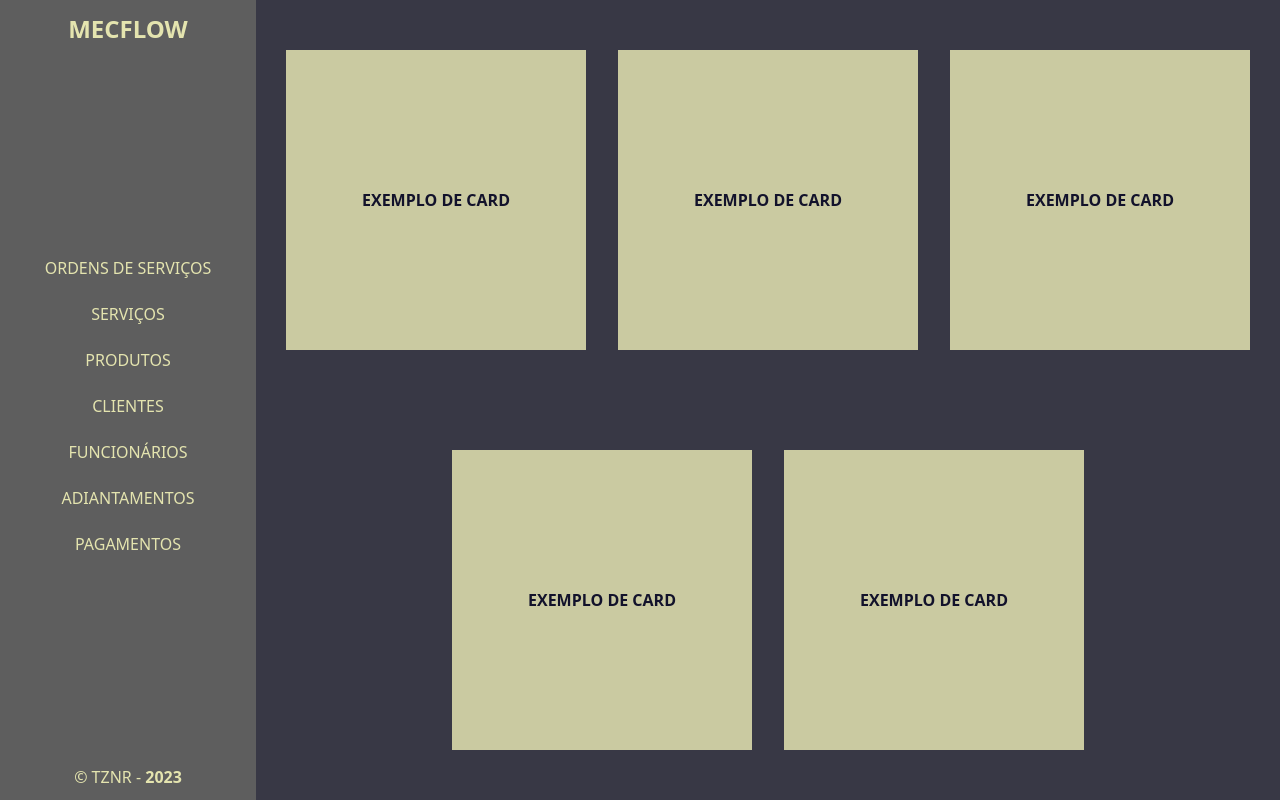
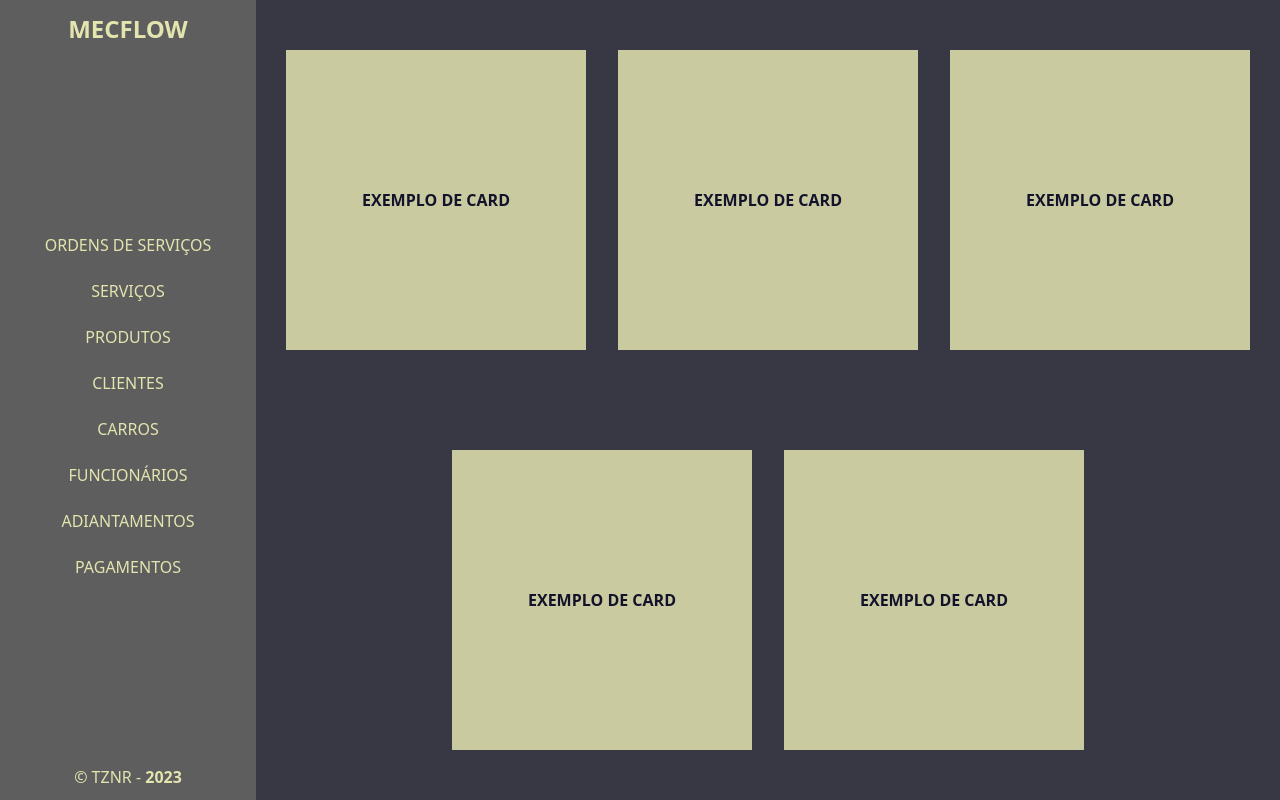
Before and after one commit to BrunoTZNR/mecflow-app, an Angular app: page /home in a window 1280 px wide. Built offline with nearby package versions, Linux system fonts and the light colour scheme.

Commit message:
feat: add routes on components car

```diff
--- a/src/app/components/home/home.component.html
+++ b/src/app/components/home/home.component.html
@@ -7,6 +7,7 @@
       <li><a class="button" routerLink="/servico">serviços</a></li>
       <li><a class="button" routerLink="/produto">produtos</a></li>
       <li><a class="button" routerLink="/cliente">clientes</a></li>
+      <li><a class="button" routerLink="/carro">carros</a></li>
       <li><a class="button" routerLink="/funcionario">funcionários</a></li>
       <li><a class="button" routerLink="/os">adiantamentos</a></li>
       <li><a class="button" routerLink="/os">pagamentos</a></li>
```
Also changed, not shown: src/app/app-routing.module.ts (+10 -2 lines).
